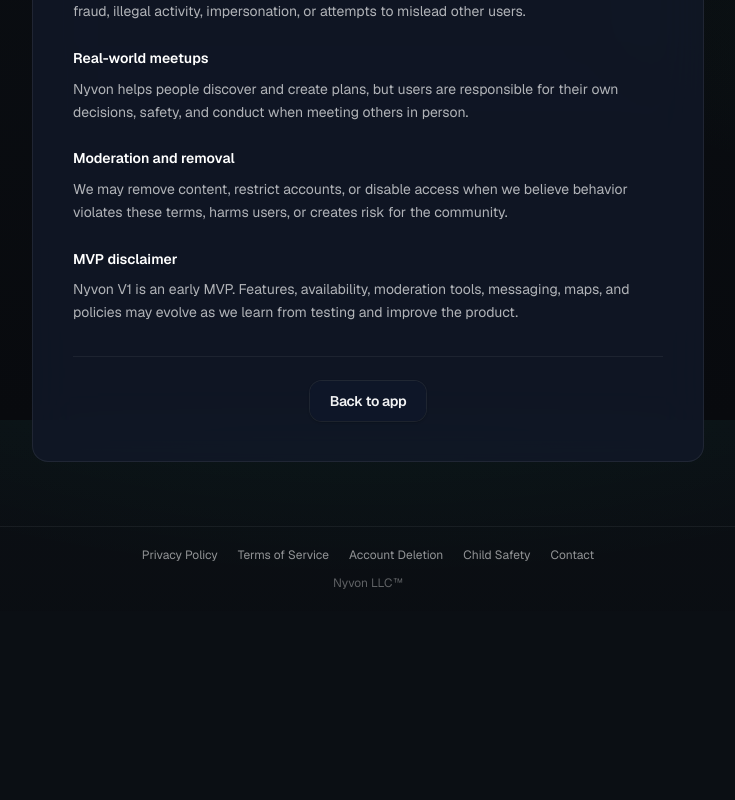
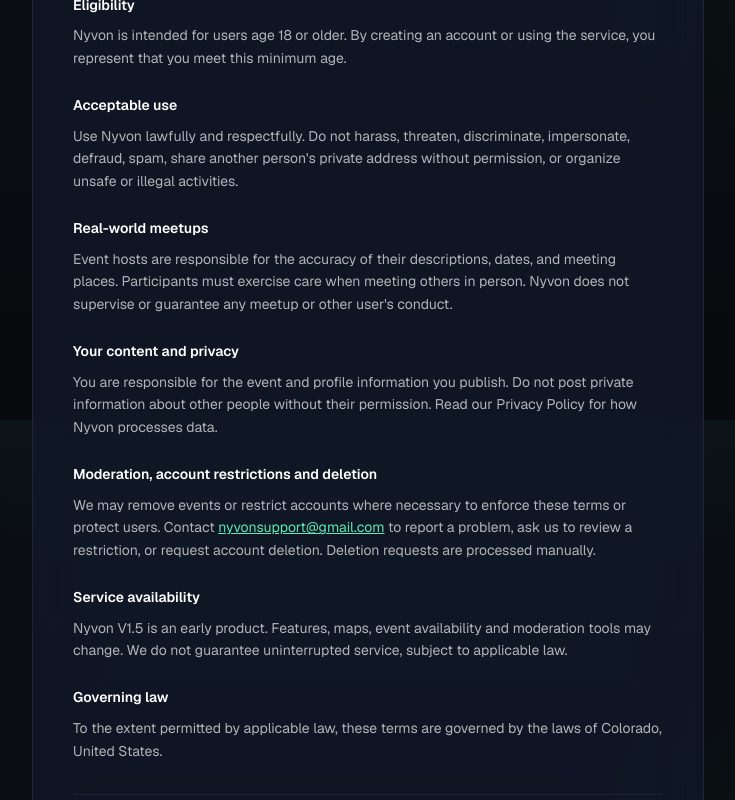
Before and after one commit to watch9collector-sys/LinkUp, a Next.js app: page /terms in a window 1280 px wide. Shown: the part 380-1180 px from the top of the page, without its empty margins (272-1007 px from the left). Before the commit the page ends 991 px from the top, so only its background shows below. Built offline with nearby package versions, Linux system fonts and the light colour scheme; no server answers.

Commit message:
legal(review): draft age eligibility, meetup safety, moderation and Colorado terms

```diff
--- a/app/terms/page.tsx
+++ b/app/terms/page.tsx
@@ -1,47 +1,73 @@
 import type { Metadata } from "next";
 import { LegalCenterCard } from "../components/LegalCenterCard";
+import { SUPPORT_EMAIL } from "@/src/lib/support";
 
-export const metadata: Metadata = {
-  title: "Terms of Service",
-};
+export const metadata: Metadata = { title: "Terms of Service" };
 
 export default function TermsPage() {
   return (
     <LegalCenterCard
       title="Terms of Service"
-      description="These terms govern your use of Nyvon, including acceptable behavior, content rules, and limitations of liability."
+      description="Terms for using Nyvon, an early real-world meetup service operated by Nyvon LLC™."
     >
       <div className="space-y-6">
+        <p className="text-white/55">Last updated: November 19, 2026</p>
+        <section>
+          <h2 className="font-semibold text-white">Eligibility</h2>
+          <p className="mt-2 text-white/68">
+            Nyvon is intended for users age 18 or older. By creating an account
+            or using the service, you represent that you meet this minimum age.
+          </p>
+        </section>
         <section>
           <h2 className="font-semibold text-white">Acceptable use</h2>
           <p className="mt-2 text-white/68">
-            Use Nyvon respectfully and lawfully. Do not use the app for
-            harassment, threats, spam, fraud, illegal activity, impersonation,
-            or attempts to mislead other users.
+            Use Nyvon lawfully and respectfully. Do not harass, threaten,
+            discriminate, impersonate, defraud, spam, share another person's
+            private address without permission, or organize unsafe or illegal
+            activities.
           </p>
         </section>
         <section>
           <h2 className="font-semibold text-white">Real-world meetups</h2>
           <p className="mt-2 text-white/68">
-            Nyvon helps people discover and create plans, but users are
-            responsible for their own decisions, safety, and conduct when
-            meeting others in person.
+            Event hosts are responsible for the accuracy of their descriptions,
+            dates, and meeting places. Participants must exercise care when
+            meeting others in person. Nyvon does not supervise or guarantee
+            any meetup or other user's conduct.
           </p>
         </section>
         <section>
-          <h2 className="font-semibold text-white">Moderation and removal</h2>
+          <h2 className="font-semibold text-white">Your content and privacy</h2>
           <p className="mt-2 text-white/68">
-            We may remove content, restrict accounts, or disable access when we
-            believe behavior violates these terms, harms users, or creates risk
-            for the community.
+            You are responsible for the event and profile information you
+            publish. Do not post private information about other people without
+            their permission. Read our Privacy Policy for how Nyvon processes data.
           </p>
         </section>
         <section>
-          <h2 className="font-semibold text-white">MVP disclaimer</h2>
+          <h2 className="font-semibold text-white">Moderation, account restrictions and deletion</h2>
           <p className="mt-2 text-white/68">
-            Nyvon V1 is an early MVP. Features, availability, moderation tools,
-            messaging, maps, and policies may evolve as we learn from testing
-            and improve the product.
+            We may remove events or restrict accounts where necessary to enforce
+            these terms or protect users. Contact{" "}
+            <a className="text-emerald-300 underline" href={`mailto:${SUPPORT_EMAIL}`}>{SUPPORT_EMAIL}</a>
+            {" "}to report a problem, ask us to review a restriction, or request
+            account deletion. Deletion requests are processed manually.
+          </p>
+        </section>
+        <section>
+          <h2 className="font-semibold text-white">Service availability</h2>
+          <p className="mt-2 text-white/68">
+            Nyvon V1.5 is an early product. Features, maps, event availability
+            and moderation tools may change. We do not guarantee uninterrupted
+            service, subject to applicable law.
+          </p>
+        </section>
+        <section>
+          <h2 className="font-semibold text-white">Governing law</h2>
+          <p className="mt-2 text-white/68">
+            To the extent permitted by applicable law, these terms are governed
+            by the laws of Colorado, United States.
           </p>
         </section>
       </div>
```
